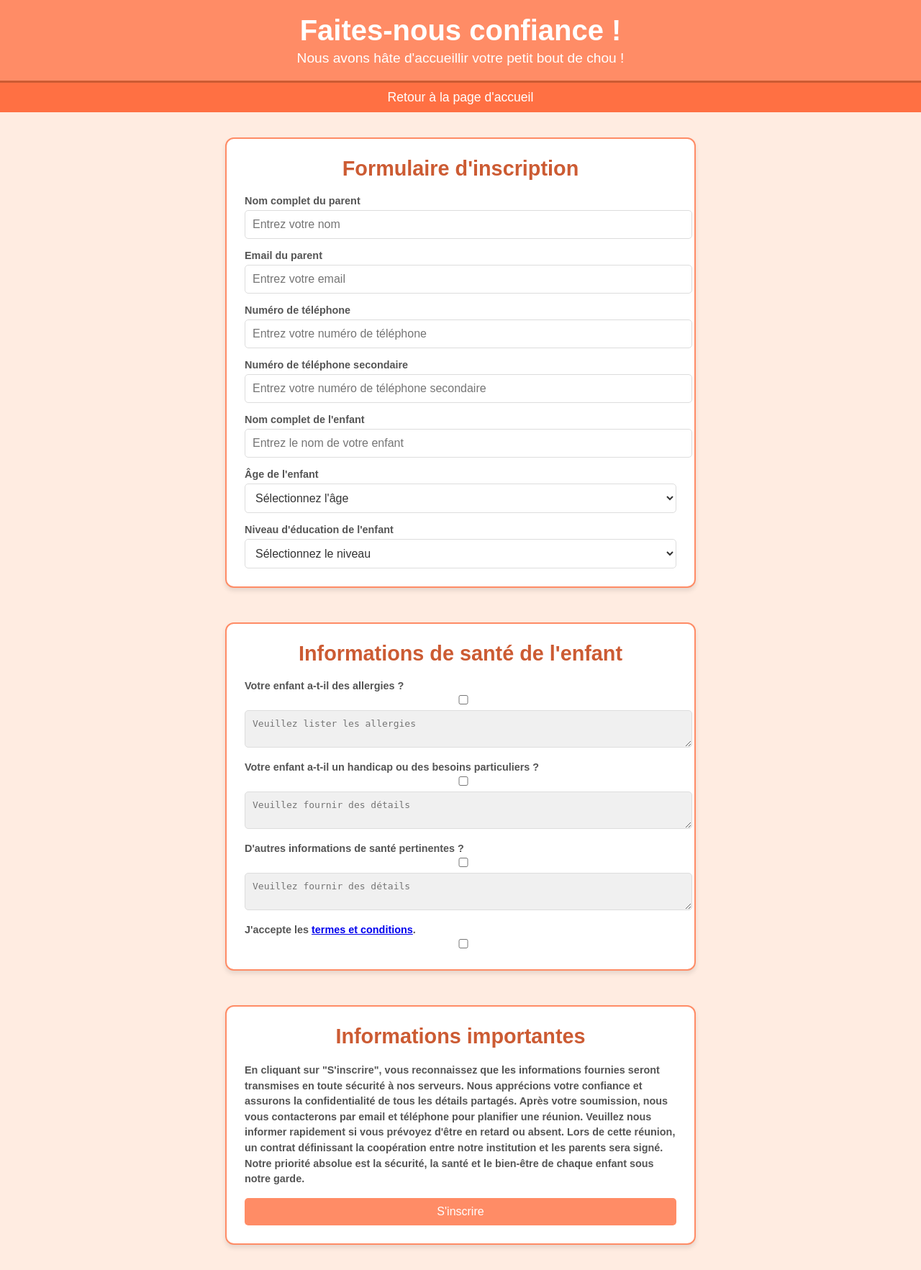
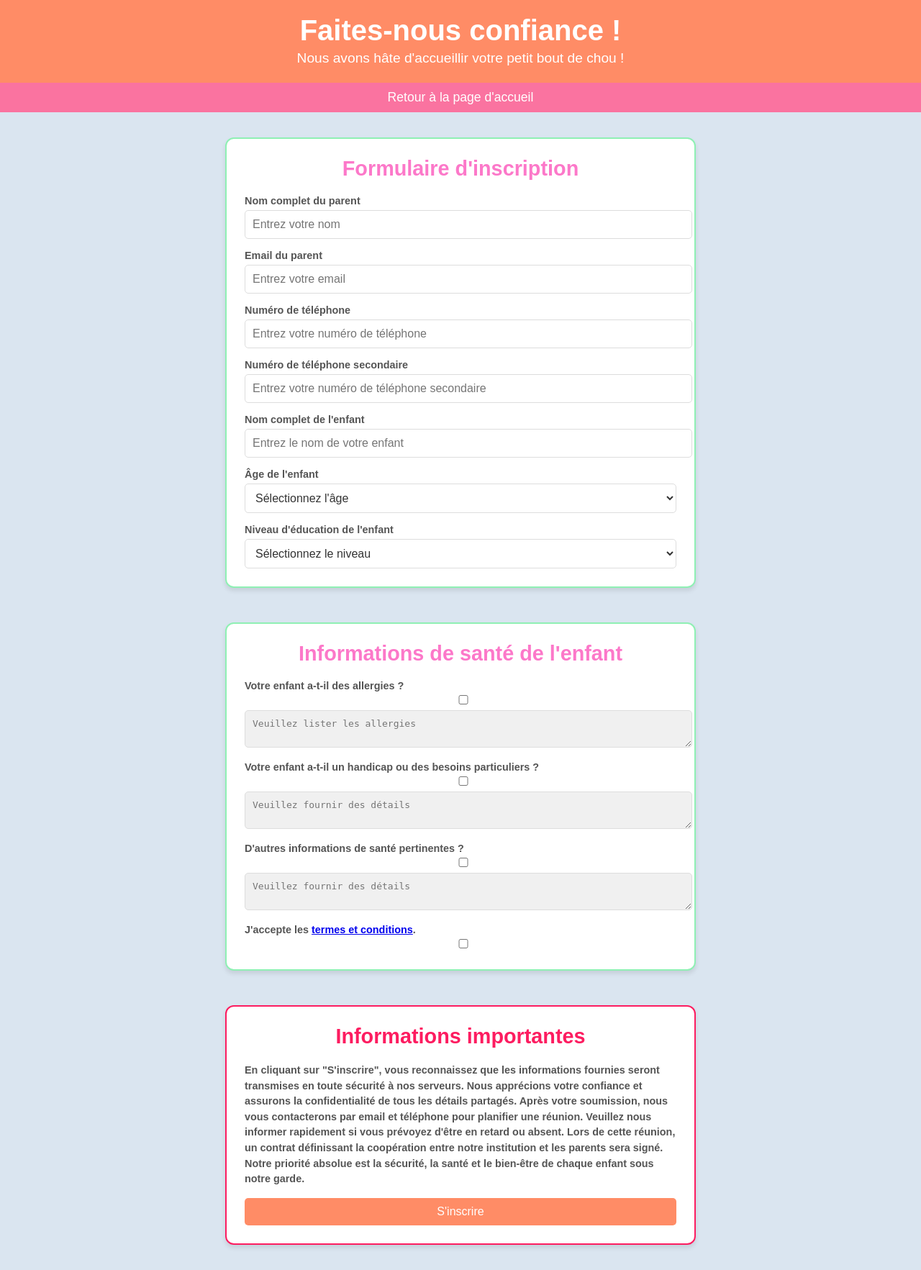
Before and after one commit to wiem-b-salem/projethtml, a PHP site: page /html/regestration.html in a window 1280 px wide. Shown: the whole page at 72% size. Run offline with PHP 8.4, Linux system fonts and the light colour scheme.

Commit message:
Add files via upload

```diff
--- a/html/css/regestration.css
+++ b/html/css/regestration.css
@@ -5,7 +5,7 @@ body, h1, h2, h3, p, form {
     font-family: Arial, sans-serif;
 }
 body {
-    background-color: #ffece1;
+    background-color: #dae5f0;
     color: #333;
     display: flex;
     flex-direction: column;
@@ -18,7 +18,7 @@ header {
     color: white;
     text-align: center;
     padding: 20px 15px;
-    border-bottom: 3px solid #cc5b33;
+    border-bottom: 3px solid #ff8c66;
 }
 header h1 {
     font-size: 2.5em;
@@ -29,7 +29,7 @@ header p {
     margin-top: 0;
 }
 nav {
-    background-color: #ff7043;
+    background-color: #fa73a0;
     display: flex;
     justify-content: center;
     padding: 10px 0;
@@ -63,10 +63,10 @@ main {
     box-shadow: 0 4px 6px rgba(0, 0, 0, 0.1);
     width: 400px;
     text-align: center;
-    border: 2px solid #ff8c66;
+    border: 2px solid #8ff0b4;
 }
 .contact-form-container h2 {
-    color: #cc5b33;
+    color: #fc78c9;
     margin-bottom: 20px;
     font-size: 1.8em;
 }
@@ -152,7 +152,7 @@ form button {
     transition: background-color 0.3s ease;
 }
 form button:hover {
-    background-color: #cc5b33;
+    background-color: #fd1c60;
 }
 
 /* Adjustments for Small Screens */
@@ -183,10 +183,10 @@ form button:hover {
     box-shadow: 0 4px 6px rgba(0, 0, 0, 0.1);
     width: 400px;
     text-align: center;
-    border: 2px solid #ff8c66;
+    border: 2px solid #fd1c60;
 }
 .notice h2 {
-    color: #cc5b33;
+    color: #fd1c60;
     margin-bottom: 20px;
     font-size: 1.8em;
 }
```
